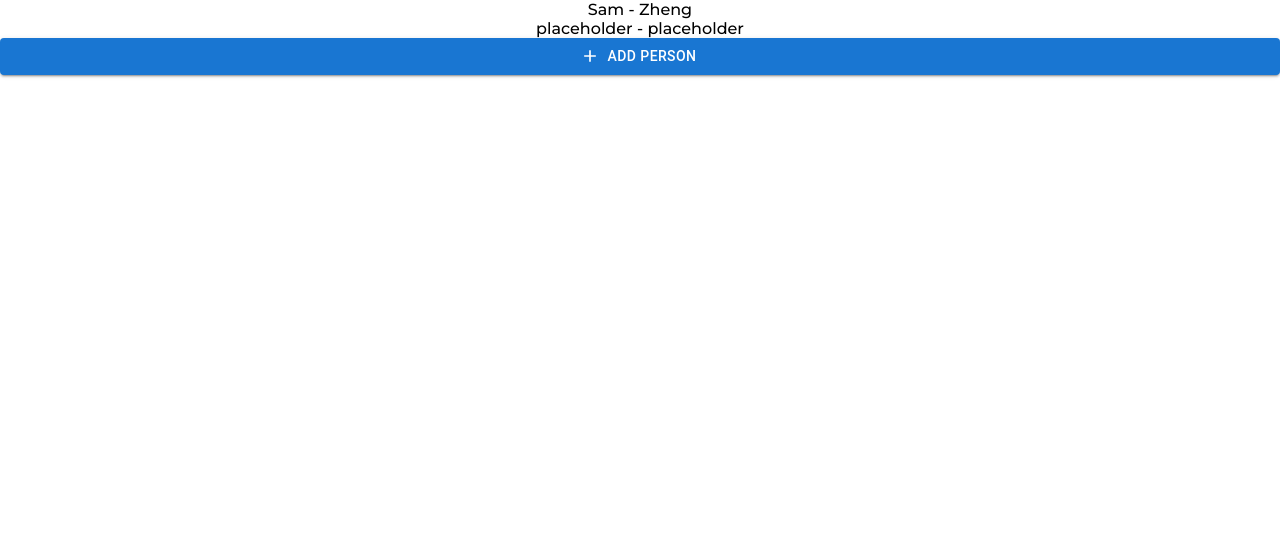
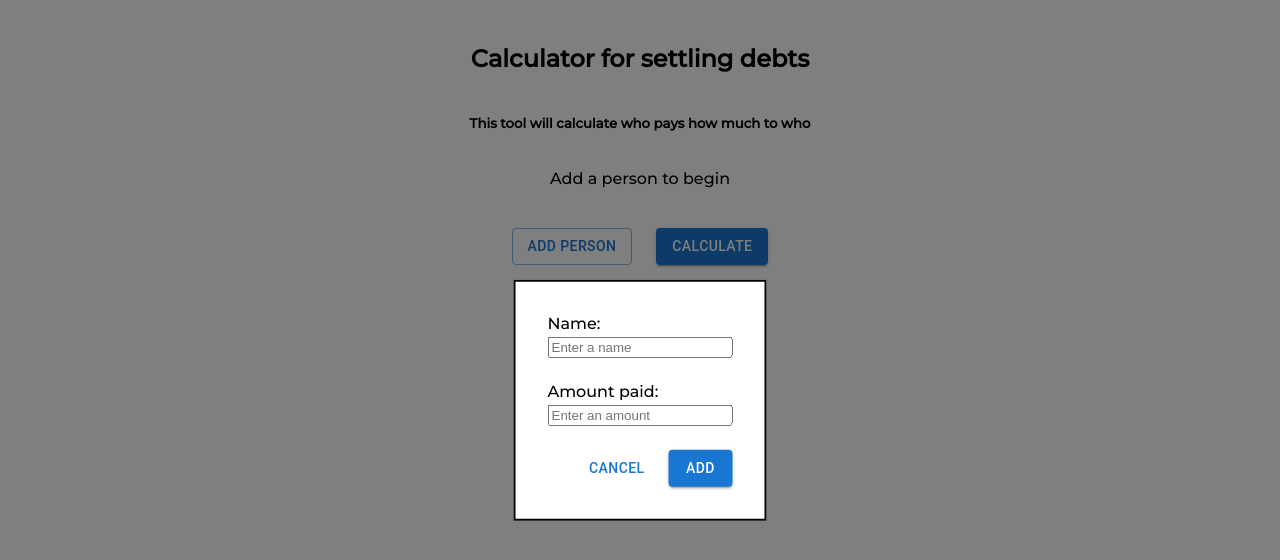
Before and after one commit to SamuelZheng11/Sams_Website, a React (Create React App) app: page /settlements in a window 1280 px wide. Both pictures are taken after a click on the button "ADD PERSON". Shown: the top 560 px of the page. Built offline with nearby package versions, Linux system fonts and the light colour scheme.

Commit message:
Add new page to calculate settlements

```diff
--- a/package.json
+++ b/package.json
@@ -27,6 +27,7 @@
     "rxjs": "^7.5.6",
     "sass": "^1.54.4",
     "typescript": "^4.7.4",
+    "uuid": "^9.0.0",
     "web-vitals": "^2.1.4"
   },
   "scripts": {
@@ -52,5 +53,8 @@
       "last 1 firefox version",
       "last 1 safari version"
     ]
+  },
+  "devDependencies": {
+    "@types/uuid": "^9.0.1"
   }
 }
--- /dev/null
+++ b/src/core/modal/ModalComponent.scss
@@ -0,0 +1,23 @@
+@import 'src/variables.scss';
+
+.modal {
+    position: absolute;
+    top: 50%;
+    left: 50%;
+    transform: translate(-50%, -50%);
+    width: 400;
+    background-color: white;
+    border: 2px solid #000;
+    box-shadow: 24;
+    padding: 32px;
+    display: flex;
+    flex-direction: column;
+
+    &-buttons-container {
+        display: flex;
+        flex-direction: row;
+        justify-content: end;
+        gap: $spacing-small;
+        padding-top: $spacing-medium;
+    }
+  }
--- /dev/null
+++ b/src/core/modal/ModalComponent.tsx
@@ -0,0 +1,41 @@
+import { Box, Button, Modal as MuiModal } from "@mui/material"
+import { useState } from "react";
+
+import "./ModalComponent.scss"
+
+export interface PanelProps {
+    className?: string | string[],
+    children?: any,
+    open: boolean,
+    buttonText: string;
+    submit?: boolean;
+    cancel?: boolean;
+    submitText?: string;
+    cancelText?: string;
+    modalButtonVariant?: 'outlined' | 'contained'
+    onSubmit?: () => void;
+    onClose?: () => void;
+    onOpen?: () => void;
+}
+
+function Modal(props: PanelProps) {
+    return (
+        <>
+            <Button variant={props.modalButtonVariant} onClick={props.onOpen}>{props.buttonText}</Button>
+            <MuiModal
+                open={props.open}
+                onClose={props.onClose}
+            >
+                <Box className="modal">
+                    {props.children}
+                    {(props.submit || props.cancel ) && <div className="modal-buttons-container">
+                        {props.cancel && (<Button onClick={() => props.onClose?.()}>{props.cancelText ?? 'Cancel'}</Button>)}
+                        {props.submit && (<Button variant='contained' onClick={() => props.onSubmit?.()}>{props.submitText ?? 'Submit'}</Button>)}
+                    </div>}
+                </Box>
+            </MuiModal>
+        </>
+    )
+}
+
+export default Modal
--- a/src/material-overrides.scss
+++ b/src/material-overrides.scss
@@ -11,3 +11,7 @@
     background-color: $background-color-base-1 !important;
     box-shadow: inherit !important;
 }
+
+.MuiPaper-root {
+    left: 0 !important;
+}
--- /dev/null
+++ b/src/settlement-calculator/Calculator/Calculator.tsx
@@ -0,0 +1,40 @@
+import { Debt, Person } from "../slice/SettlementSlice";
+
+// Code written by ChatGPT
+export function calculateDebts(people: Person[]) {
+    let totalAmount = 0;
+    let mutablePeople: Person[] = JSON.parse(JSON.stringify(people));
+    for (const person of mutablePeople) {
+      totalAmount += person.amount;
+    }
+
+    const averageAmount = totalAmount / mutablePeople.length;
+
+    const debts: Debt[] = [];
+
+    for (const person of mutablePeople) {
+      if (person.amount > averageAmount) {
+        const debtors = mutablePeople.filter(
+          (p) => p.amount < averageAmount && p !== person
+        ).map(p => p);
+
+        for (const debtor of debtors) {
+          const amountToTransfer = Math.min(
+            person.amount - averageAmount,
+            averageAmount - debtor.amount
+          );
+          if (amountToTransfer > 0) {
+            debtor.amount += amountToTransfer;
+            person.amount -= amountToTransfer;
+            debts.push({
+              debitor: debtor,
+              creditor: person,
+              debtAmount: amountToTransfer.toFixed(2),
+            });
+          }
+        }
+      }
+    }
+
+    return debts;
+  }
--- a/src/settlement-calculator/SettlementCalculator.scss
+++ b/src/settlement-calculator/SettlementCalculator.scss
@@ -2,13 +2,79 @@
 @import 'src/colors.scss';
 
 .settlement-calculator {
+  min-width: 600px;
   display: flex;
   flex-direction: column;
   justify-content: center;
+  gap: $size-small;
+  margin-top: $spacing-medium;
+
+  &-header {
+    display: flex;
+    flex-direction: column;
+    justify-content: center;
+    text-align: center;
+  }
+
+  &-buttons-container {
+    margin-top: $spacing-medium;
+    margin-bottom: $spacing-medium;
+    gap: $spacing-medium;
+    display: flex;
+    flex-direction: row;
+    justify-content: center;
+  }
 
   &-person {
     display: flex;
     flex-direction: row;
     justify-content: center;
+    gap: $size-small;
+    align-items: center;
+    border: 1px lightgray;
+
+    &-button-container {
+      display: flex;
+      flex-direction: row;
+      justify-content: center;
+      gap: $spacing-xx-small;
+    }
+
+    &-delete-button {
+      :hover {
+        fill: red;
+      }
+    }
+
+    &-edit-button {
+      :hover {
+        fill: #1976d2;
+      }
+    }
+  }
+
+  &-debt-container {
+    display: flex;
+    flex-direction: column;
+    gap: $spacing-small;
+    justify-content: center;
+  }
+
+  &-debt {
+    text-align: center;
   }
 }
+
+.modal-person-input {
+  display: flex;
+  flex-direction: column;
+  justify-content: center;
+  gap: $spacing-medium;
+
+  &-field {
+    display: flex;
+    flex-direction: column;
+    justify-content: center;
+    gap: $spacing-xxx-small;
+  }
+}
--- a/src/settlement-calculator/SettlementCalculator.tsx
+++ b/src/settlement-calculator/SettlementCalculator.tsx
@@ -1,35 +1,129 @@
-import { Add } from '@mui/icons-material';
-import { Button } from '@mui/material';
+import { Button, IconButton } from '@mui/material';
 import { useSettlementDispatch } from './SettlementCalculatorHooks';
 import { useSettlementSelector } from './SettlementCalculatorHooks';
-import { setPeople } from './slice/SettlementSlice';
+import { Person, setPeople, setDebts, setAmount, setName, Debt } from './slice/SettlementSlice';
+import DeleteIcon from '@mui/icons-material/Delete';
+import EditIcon from '@mui/icons-material/Edit';
 
 import './SettlementCalculator.scss'
+import { calculateDebts } from './Calculator/Calculator';
+import { useState } from 'react';
+import Modal from '../core/modal/ModalComponent';
+import { getRandomHexColor } from '../utils/color';
 
-function SettlementCalculator() {
+export default function SettlementCalculator() {
 	const dispatch = useSettlementDispatch()
 	const people = useSettlementSelector(state => state.settlement.people);
-	console.log(people)
+	const debts = useSettlementSelector(state => state.settlement.debts);
 
-	const addPerson = () => {
-		const updatedListOfPeople = people.map(person => person);
+	const [modalOpen, setModalOpen] = useState(false);
+	const [isEditing, setIsEditing] = useState(false);
+	const [modalPersonName, setModalPersonName] = useState('');
+	const [modalPersonAmount, setModalPersonAmount] = useState('');
+	const [modalPersonId, setModalPersonId] = useState<number | undefined>();
+
+	const onSubmit = (fullName: string, amount: string, id?: number) => {
+		if (isNaN(parseInt(amount)) || parseInt(amount).toString().length !== amount.length) {alert('Amount paid must be a number'); return;}
+
+		if (isEditing && id) return updatePerson(id, fullName, parseInt(amount));
+
+		addPerson(fullName, parseInt(amount));
+	}
+
+	const addPerson = (fullName: string, amount: number) => {
+		setModalPersonName('');
+		setModalPersonAmount('');
+		setModalOpen(false);
+
+		const updatedListOfPeople = [...people];
 		updatedListOfPeople.push({
-			firstname: 'placeholder',
-			surname: 'placeholder'
+			fullName,
+			amount,
+			id: people.length + 1,
+			color: getRandomHexColor(),
 		})
 		dispatch(setPeople(updatedListOfPeople));
 	}
 
+	const updatePerson = (id: number, fullName: string, amount: number) => {
+		dispatch(setName({id, fullName}));
+		dispatch(setAmount({id, amount}));
+		setIsEditing(false);
+		setModalOpen(false);
+	}
+
+	const editPerson = (id: number, fullName: string, amount: number) => {
+		setModalPersonName(fullName);
+		setModalPersonAmount(amount.toString());
+		setModalPersonId(id);
+		setIsEditing(true);
+		setModalOpen(true);
+	}
+
+	const removePerson = (id: number) => {
+		const newListOfPeople = people.filter(person => person.id !== id)
+		const newListOfPeopleWithIdsUpdated = newListOfPeople.map<Person>((person, i) => {return {...person, id: i + 1}});
+
+		dispatch(setPeople(newListOfPeopleWithIdsUpdated));
+	}
+
+	const PersonList = (person: Person) => {
+		return (
+			<div key={person.id} className="settlement-calculator-person">
+				<span>{person.id}</span>
+				|
+				<div>
+					<span>Name: </span>
+					<span style={{color: person.color}}>{person.fullName}</span>
+				</div>
+				 |
+				<div>
+					<span>Amount paid: </span>
+					<span>{person.amount}</span>
+				</div>
+				|
+				<div className='settlement-calculator-person-button-contanier'>
+					<IconButton className='settlement-calculator-person-edit-button' onClick={() => {editPerson(person.id, person.fullName, person.amount)}}>
+						<EditIcon />
+					</IconButton>
+					<IconButton className='settlement-calculator-person-delete-button' onClick={() => removePerson(person.id)}>
+						<DeleteIcon />
+					</IconButton>
+				</div>
+			</div>
+		)
+	}
+
 	return (
 		<div className="settlement-calculator">
-			{people?.map(person => (
-				<div className="settlement-calculator-person">{person.firstname} - {person.surname}</div>
-			))}
-			<Button variant="contained" onClick={addPerson} startIcon={<Add />}>
-				Add Person
-			</Button>
+			<div className='settlement-calculator-header'>
+				<h2>Calculator for settling debts</h2>
+				<h5>This tool will calculate who pays how much to who</h5>
+			</div>
+
+			{people?.length ? (<div>{people.map((person: Person) => PersonList(person))}</div>) : (<div className="settlement-calculator-person">Add a person to begin</div>)}
+			<div className="settlement-calculator-buttons-container">
+				<Modal open={modalOpen} modalButtonVariant='outlined' buttonText='Add person' submit cancel submitText={isEditing ? 'Save' : 'Add'} onSubmit={() => onSubmit(modalPersonName, modalPersonAmount, modalPersonId)} onClose={() => setModalOpen(false)} onOpen={() => setModalOpen(true)}>
+					<div className="modal-person-input">
+						<div className="modal-person-input-field">
+							<span>Name: </span>
+							<input value={modalPersonName} placeholder="Enter a name" onChange={(next) => setModalPersonName(next.target.value)}></input>
+						</div>
+						<div className="modal-person-input-field">
+							<span>Amount paid: </span>
+							<input placeholder="Enter an amount" value={modalPersonAmount} onChange={(next) => setModalPersonAmount(next.target.value)}></input>
+						</div>
+					</div>
+				</Modal>
+				<Button variant="contained" onClick={() => dispatch(setDebts(calculateDebts(people)))}>Calculate</Button>
+			</div>
+			<div className='settlement-calculator-debt-container'>
+			{debts !== undefined && (debts.length !== 0 ? debts.map((debt: Debt) => (
+				<div className='settlement-calculator-debt'>
+					<span style={{color: debt.debitor.color}}>{debt.debitor.fullName}</span> (Id: {debt.debitor.id}) owes <span style={{color: debt.creditor.color}}>{debt.creditor.fullName}</span> (Id: ${debt.creditor.id}) ${debt.debtAmount}
+				</div>
+			)): <div className='settlement-calculator-debt'>All debts are already settled</div>)}
+			</div>
 		</div>
 	);
 }
-
-export default SettlementCalculator;
--- a/src/settlement-calculator/slice/SettlementSlice.tsx
+++ b/src/settlement-calculator/slice/SettlementSlice.tsx
@@ -1,24 +1,28 @@
 import { createSlice, PayloadAction } from '@reduxjs/toolkit'
 
 export interface Person {
-  firstname?: string;
-  surname?: string;
+  fullName: string;
+  amount: number;
+  id: number;
+  color?: string;
+}
+
+export interface Debt {
+  creditor: Person;
+  debitor: Person;
+  debtAmount: string;
 }
 
 // Define a type for the slice state
 export interface SettlementState {
   people: Person[]
+  debts?: Debt[]
 }
 
 // Define the initial state using that type
-const initialState = {
-  people: [
-    {
-      firstname: "Sam",
-      surname: "Zheng"
-    }
-  ]
-} as SettlementState
+const initialState: SettlementState = {
+  people: [],
+}
 
 export const SettlementSlice = createSlice({
   name: 'Settlement',
@@ -30,12 +34,44 @@ export const SettlementSlice = createSlice({
         people: action.payload,
       }
     },
+    setDebts: (state, action: PayloadAction<Debt[]>) => {
+      return {
+        ...state,
+        debts: action.payload,
+      }
+    },
+    setName: (state, action: PayloadAction<{id: number, fullName: string}>) => {
+      const updatedNames = state.people.map(person => {
+        if (person.id === action.payload.id) return {...person, fullName: action.payload.fullName};
+
+        return person;
+      })
+
+      return {
+        ...state,
+        people: updatedNames,
+      }
+    },
+    setAmount: (state, action: PayloadAction<{id: number, amount: number}>) => {
+      const updatedAmounts = state.people.map(person => {
+        if (person.id === action.payload.id) return {...person, amount: action.payload.amount};
+        return person;
+      })
+
+      return {
+        ...state,
+        people: updatedAmounts,
+      }
+    },
   }
 })
 
 // Action creators are generated for each case reducer function
 export const {
-  setPeople
+  setPeople,
+  setDebts,
+  setAmount,
+  setName,
 } = SettlementSlice.actions
 
 export default SettlementSlice.reducer
--- /dev/null
+++ b/src/utils/color.ts
@@ -0,0 +1,12 @@
+// Written by GPT
+export function getRandomHexColor(): string {
+    const hexChars = "0123456789ABCDEF";
+    let hexcode = "#";
+
+    for (let i = 0; i < 6; i++) {
+      const randomIndex = Math.floor(Math.random() * hexChars.length);
+      hexcode += hexChars[randomIndex];
+    }
+
+    return hexcode;
+}
```
Also changed, not shown: 1 other file (tests, documents, lock files or other folders).
